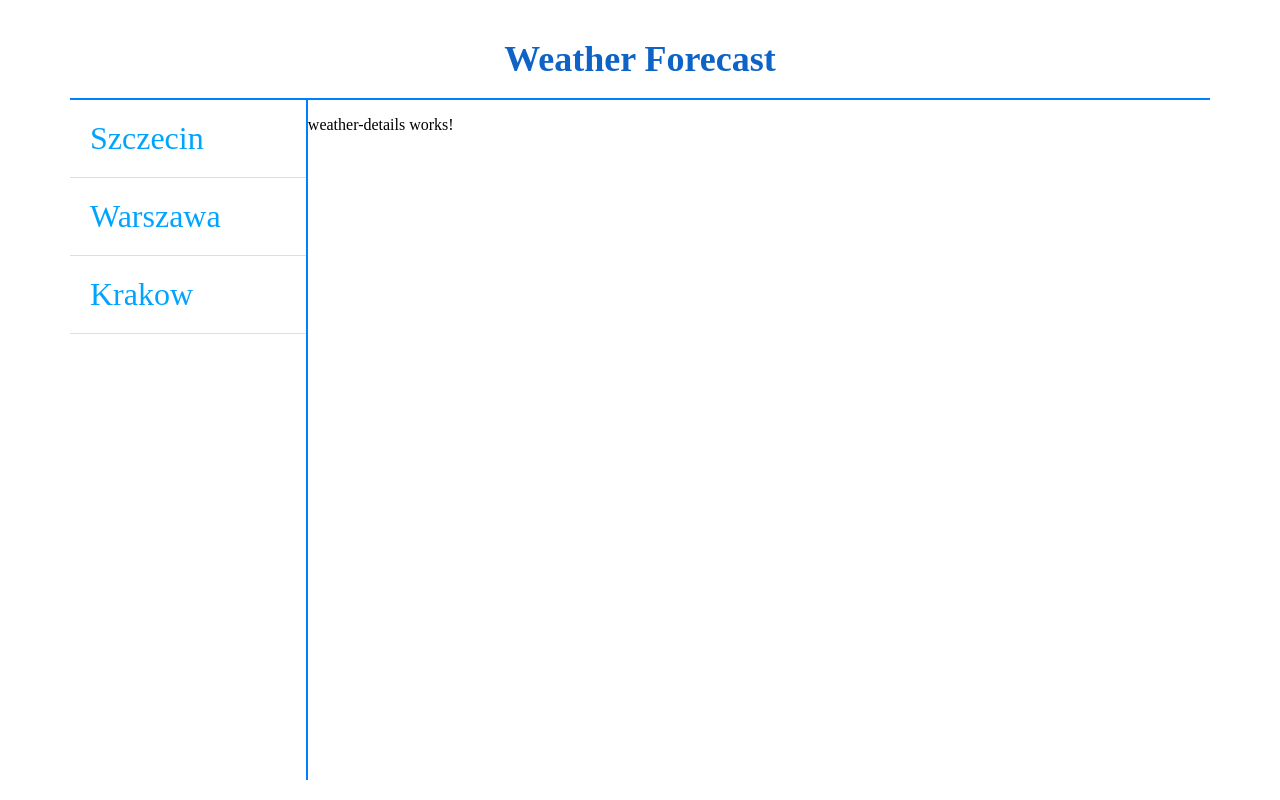
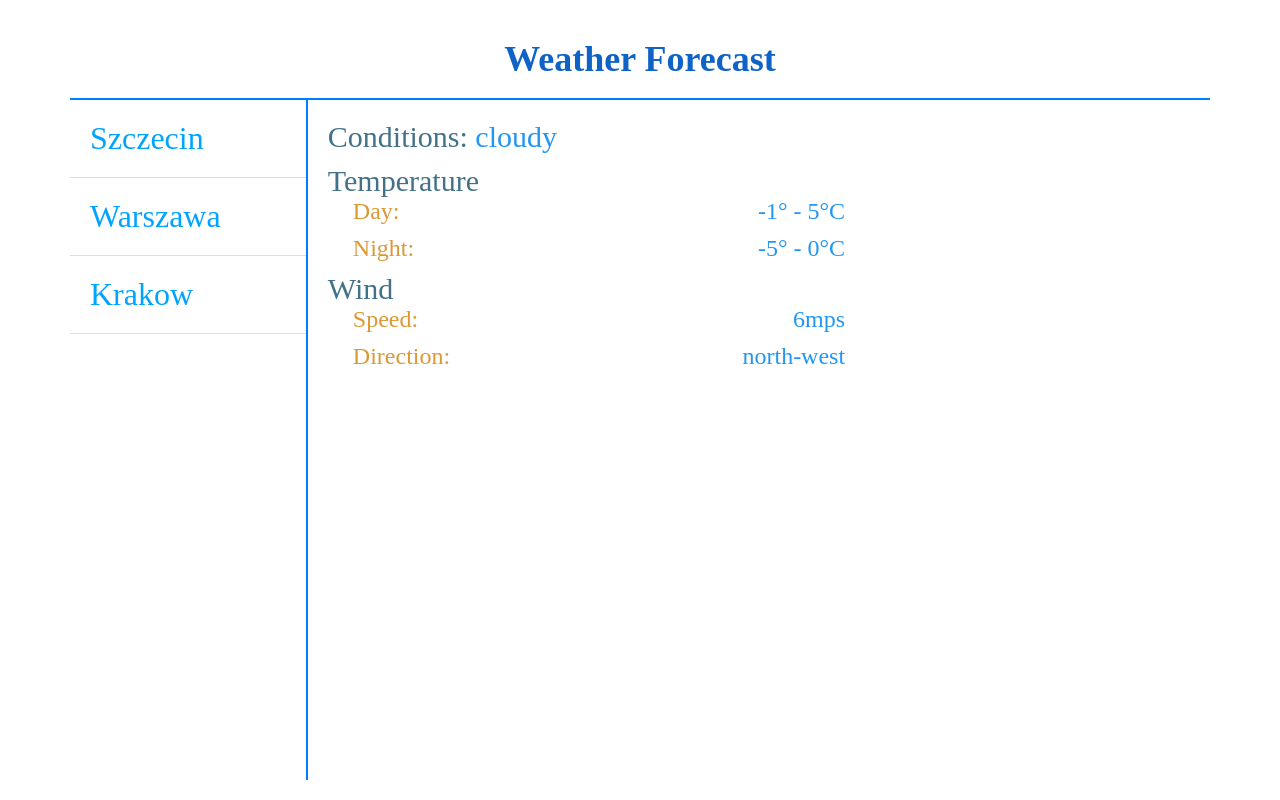
Before and after one commit to PiskorowskiJakub/weather-app, an Angular app: page / in a window 1280 px wide. Both pictures are taken after a click on the item "Szczecin". Built offline with nearby package versions, Linux system fonts and the light colour scheme; some icons are missing.

Commit message:
Done demo weather app

```diff
--- a/package.json
+++ b/package.json
@@ -20,6 +20,7 @@
     "@angular/router": "~13.2.0",
     "rxjs": "~7.5.0",
     "tslib": "^2.3.0",
+    "weather-icons-npm": "^10.0.0",
     "zone.js": "~0.11.4"
   },
   "devDependencies": {
--- a/src/app/weather/weather-details/weather-details.component.html
+++ b/src/app/weather/weather-details/weather-details.component.html
@@ -1 +1,37 @@
-<p>weather-details works!</p>
+<div class="forecast">
+    <div class="forecast-data">
+      <div class="forecast-row">
+        <span class="forecast-row__title">Conditions: </span>
+        <span class="forecast-row__description">{{ forecast.conditions }}</span>
+      </div>
+      <div class="forecast-row">
+        <span class="forecast-row__title">Temperature </span>
+        <div class="forecast-subrow">
+          <span class="forecast-subrow__title">Day: </span>
+          <span class="forecast-subrow__description">
+           {{ forecast.temperature.day.min }}&#176; - {{ forecast.temperature.day.max }}&#176;C
+         </span>
+        </div>
+        <div class="forecast-subrow">
+          <span class="forecast-subrow__title">Night: </span>
+          <span class="forecast-subrow__description">
+           {{ forecast.temperature.night.min }}&#176; - {{ forecast.temperature.night.max }}&#176;C
+         </span>
+        </div>
+      </div>
+      <div class="forecast-row">
+        <span class="forecast-row__title">Wind </span>
+        <div class="forecast-subrow">
+          <span class="forecast-subrow__title">Speed: </span>
+          <span class="forecast-subrow__description">{{ forecast.wind.speed }}mps</span>
+        </div>
+        <div class="forecast-subrow">
+          <span class="forecast-subrow__title">Direction: </span>
+          <span class="forecast-subrow__description">{{ forecast.wind.direction }}</span>
+        </div>
+      </div>
+    </div>
+    <div class="forecast-logo">
+      <i class="wi wi-day-{{forecast.conditions}}"></i>
+    </div>
+   </div>
--- a/src/app/weather/weather-details/weather-details.component.scss
+++ b/src/app/weather/weather-details/weather-details.component.scss
@@ -0,0 +1,55 @@
+.forecast {
+    display: flex;
+    justify-content: space-between;
+    align-items: center;
+    width: 100%;
+    padding: 20px;
+
+    &-data {
+      width: 60%;
+    }
+
+    &-row {
+      margin-bottom: 10px;
+
+      &__title {
+        font-size: 30px;
+        color: #427188;
+      }
+
+      &__description {
+        font-size: 30px;
+        color: #2196f3;
+      }
+    }
+
+    &-subrow {
+      display: flex;
+      justify-content: space-between;
+      padding-left: 25px;
+      margin-bottom: 10px;
+
+      &__title {
+        font-size: 24px;
+        color: #dc9833;
+      }
+
+      &__description {
+        font-size: 24px;
+        color: #2196f3;
+      }
+    }
+
+    &-logo {
+
+      height: 100%;
+      width: 40%;
+      opacity: .4;
+
+      i {
+        display: block;
+        text-align: center;
+        font-size: 120px;
+      }
+    }
+   }
--- a/src/app/weather/weather-details/weather-details.component.ts
+++ b/src/app/weather/weather-details/weather-details.component.ts
@@ -1,4 +1,4 @@
-import { Component, OnInit } from '@angular/core';
+import { Component, Input, OnInit } from '@angular/core';
 
 @Component({
   selector: 'app-weather-details',
@@ -7,6 +7,8 @@ import { Component, OnInit } from '@angular/core';
 })
 export class WeatherDetailsComponent implements OnInit {
 
+  @Input() forecast: any;
+
   constructor() { }
 
   ngOnInit(): void {
--- a/src/app/weather/weather.component.html
+++ b/src/app/weather/weather.component.html
@@ -11,7 +11,10 @@
         </ul>
       </div>
       <div class="page-body__details">
-        <app-weather-details></app-weather-details>
+        <app-weather-details
+            *ngIf="chosenCity >= 0"
+            [forecast]="cities[chosenCity].forecast">
+            </app-weather-details>
       </div>
     </div>
    </div>
--- a/src/styles.scss
+++ b/src/styles.scss
@@ -1,4 +1,5 @@
 /* You can add global styles to this file, and also import other style files */
+@import '~weather-icons-npm/css/weather-icons.min.css';
 * {
     box-sizing: border-box;
    }
```
Also changed, not shown: 1 other file (tests, documents, lock files or other folders).
